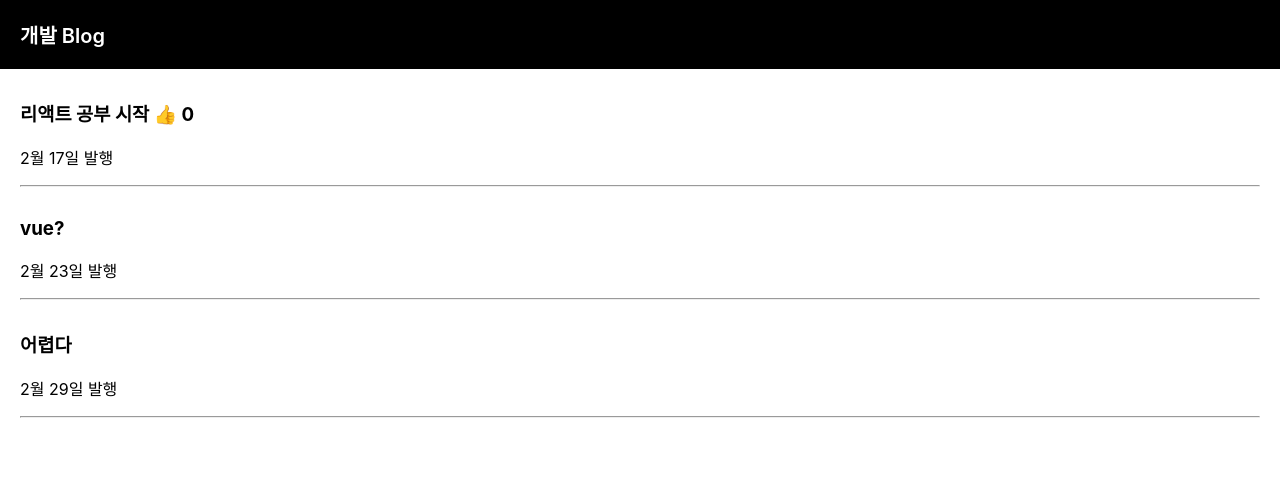
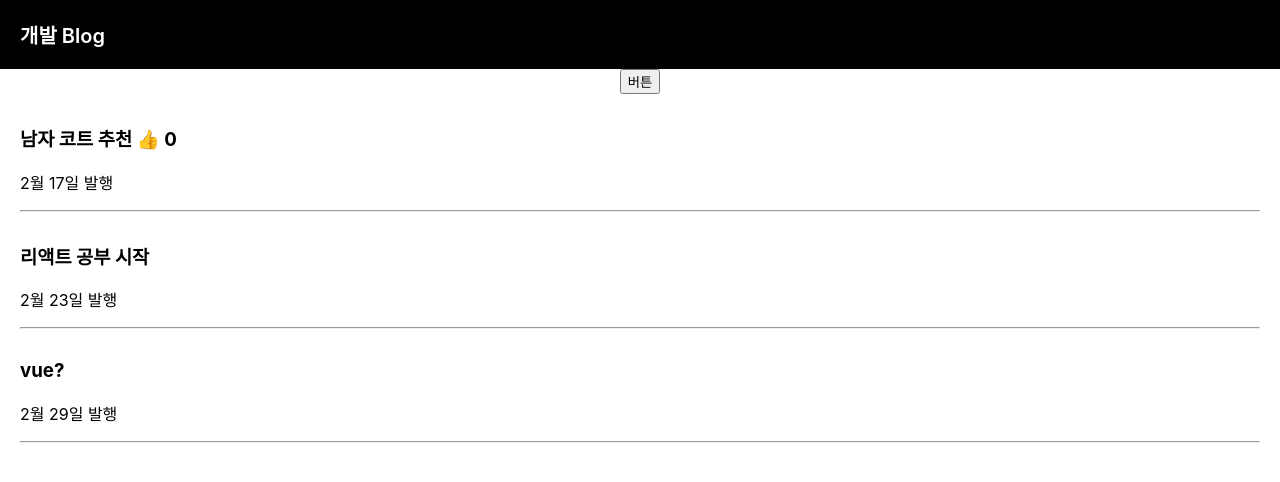
Before and after one commit to JuHyeon-S/Web_Study, a React (Create React App) app in the folder React/blog/: page / in a window 1280 px wide. Shown: the top 482 px of the page. Built offline with nearby package versions, Linux system fonts and the light colour scheme.

Commit message:
Update App.js

```diff
--- a/React/blog/src/App.js
+++ b/React/blog/src/App.js
@@ -5,17 +5,24 @@ import './App.css';
 
 function App() {
 
-  let [title, titleChange] = useState(['리액트 공부 시작','vue?','어렵다']); // ['남자코트추천', 데이터 변경함수]
+  let [title, titleChange] = useState(['남자 코트 추천','리액트 공부 시작','vue?']); // ['남자코트추천', 데이터 변경함수]
   let [like, likeChange] = useState(0);
   let posts = "강남 고기 맛집";
+
+  function changeTitle(){
+    var newArray = [...title];
+    newArray[0] = "여자 코트 추천";
+    titleChange(newArray);
+  }
 
   return (
     <div className="App">
       <div className="black-nav">
         <div>개발 Blog</div>
       </div>
+      <button onClick={changeTitle}>버튼</button>
       <div className="list">
-        <h3>{title[0]} <span onClick={() =>{ console.log(1)}}>👍</span> {like} </h3>
+        <h3>{title[0]} <span onClick={() =>{ likeChange(like+1);}}>👍</span> {like} </h3>
         <p>2월 17일 발행</p>
         <hr/>
       </div>
```
